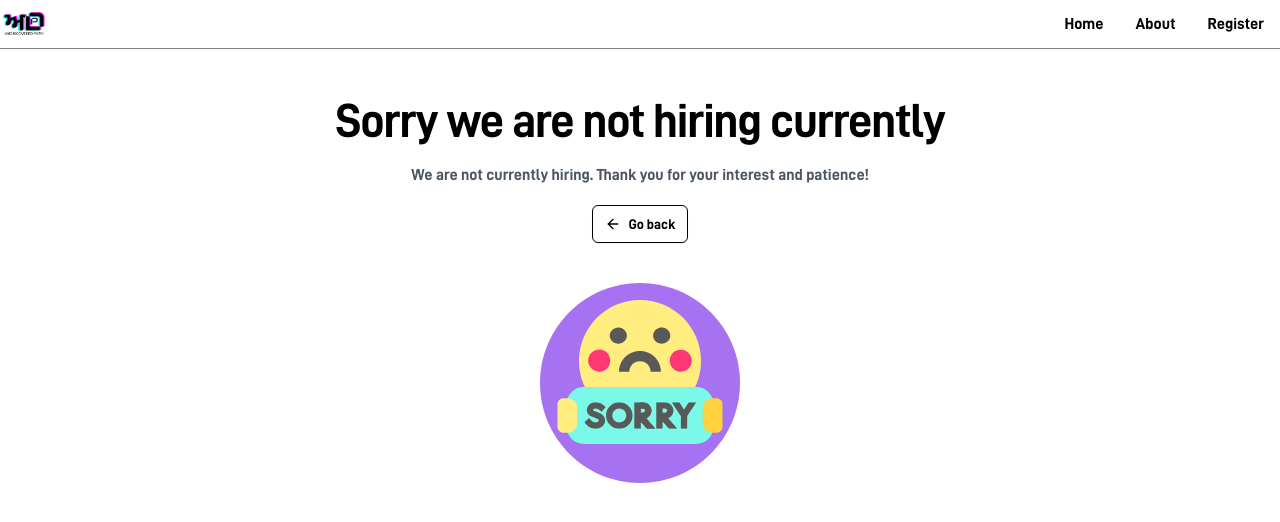
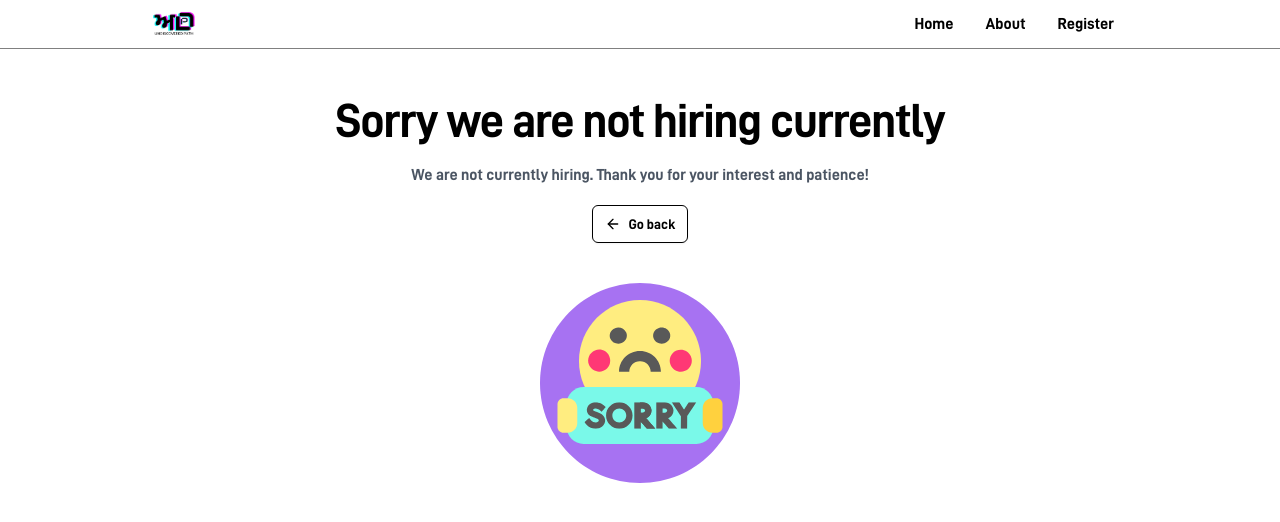
Before and after one commit to OrcasXCode/undiscoveredpath-website, a React (Vite) app in the folder frontend/: page /error-recruitment in a window 1280 px wide. Shown: the top 522 px of the page. Built offline with nearby package versions, Linux system fonts and the light colour scheme.

Commit message:
repsonsive header

```diff
--- a/frontend/src/components/Header/Header.jsx
+++ b/frontend/src/components/Header/Header.jsx
@@ -9,7 +9,7 @@ export function Header(){
 
   return (
     <nav style={{fontFamily:'GraublauWeb',fontWeight:'bold'}}>
-      <Link to="/" className="flex items-center">
+      <Link to="/" className="flex items-center lg:ml-[150px]">
        <img src={Logo} className="mr-3 h-12" alt="Logo" />
       </Link>
       <div className="menu" onClick={() => setMenuOpen(!menuOpen)}>
@@ -17,7 +17,7 @@ export function Header(){
         <span></span>
         <span></span>
       </div>
-      <ul className={menuOpen ? "open" : ""}>
+      <ul  className={`lg:mr-[150px] ${menuOpen ? "open" : ""}`}>
         <li>
           <NavLink to="/">Home</NavLink>
         </li>
--- a/frontend/src/components/Home/Home.jsx
+++ b/frontend/src/components/Home/Home.jsx
@@ -26,7 +26,7 @@ import 'aos/dist/aos.css';
 export function Home(props) {
 
   useEffect(()=>{
-    AOS.init({duration:2000});
+    AOS.init({duration:1500});
   },[])
   AOS.init();
 
@@ -88,7 +88,7 @@ export function Home(props) {
             </p>
         </div>
        <div className="relative lg:col-span-5 lg:-mr-8 xl:col-span-6">
-          <img src={hey}></img>
+          <img data-aos="fade-left" src={hey}></img>
         </div>
       </div>
 
```
